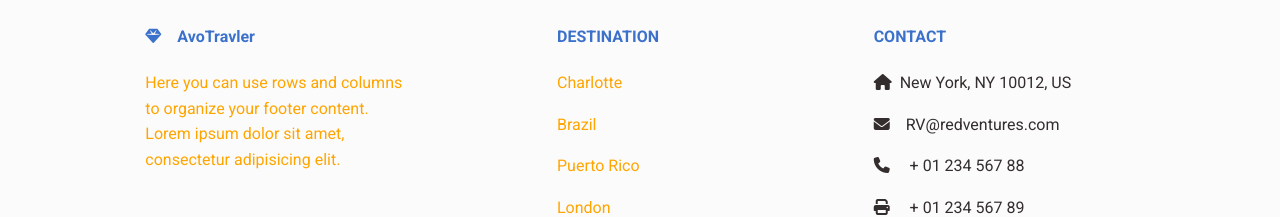
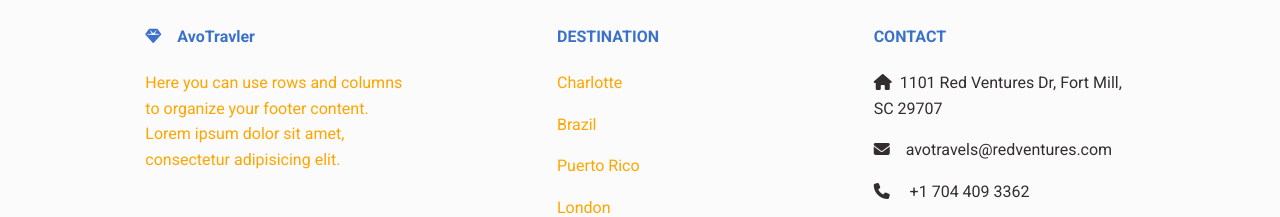
Before and after one commit to juniorLeon1/RV-Capstone, a React (Create React App) app: page / in a window 1280 px wide. Shown: the part 2324-2541 px from the top of the page. Built offline with nearby package versions, Linux system fonts and the light colour scheme.

Commit message:
Update Footer.jsx

```diff
--- a/src/components/UI/Footer.jsx
+++ b/src/components/UI/Footer.jsx
@@ -89,17 +89,17 @@ function Footer() {
               <h6 className='text-primary fw-bold mb-4'>CONTACT</h6>
               <p className="text-dark">
                 <MDBIcon color='dark' icon='home' className='me-2' />
-                New York, NY 10012, US
+                1101 Red Ventures Dr, Fort Mill, SC 29707
               </p>
               <p className="text-dark">
                 <MDBIcon color='dark' icon='envelope' className='me-3' />
-                RV@redventures.com
+                avotravels@redventures.com
               </p>
               <p className="text-dark">
-                <MDBIcon color='dark' icon='phone' className='me-3' /> + 01 234 567 88
+                <MDBIcon color='dark' icon='phone' className='me-3' /> +1 704 409 3362
               </p>
               <p className="text-dark">
-                <MDBIcon color='dark' icon='print' className='me-3' /> + 01 234 567 89
+                <MDBIcon color='dark' icon='print' className='me-3' /> +1 980 326 8934
               </p>
             </MDBCol>
           </MDBRow>
```
